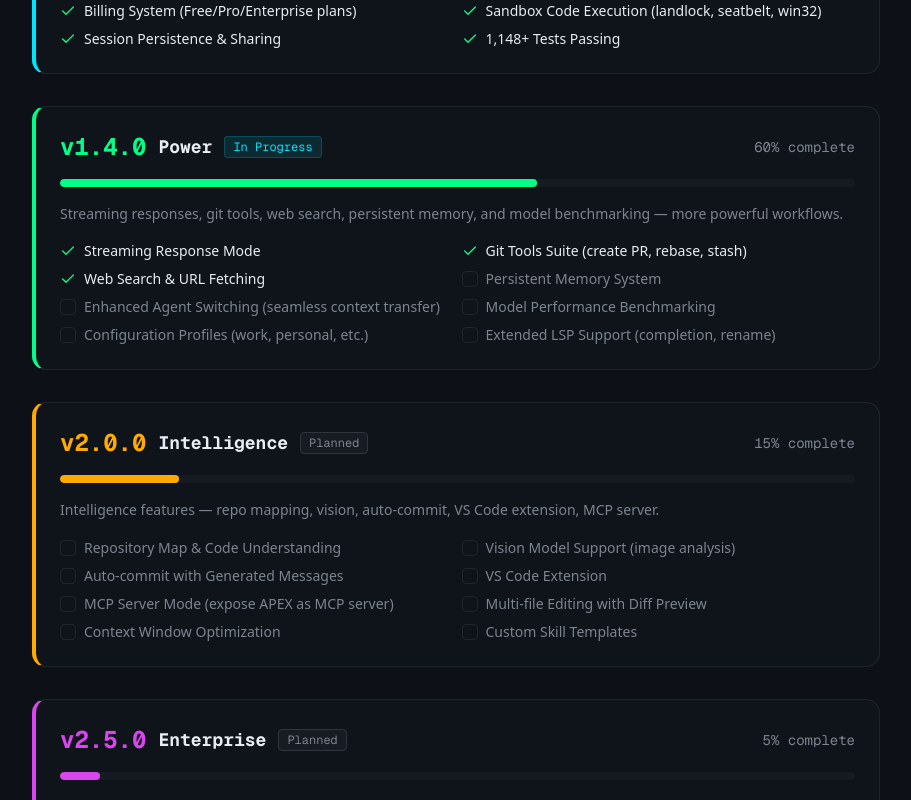
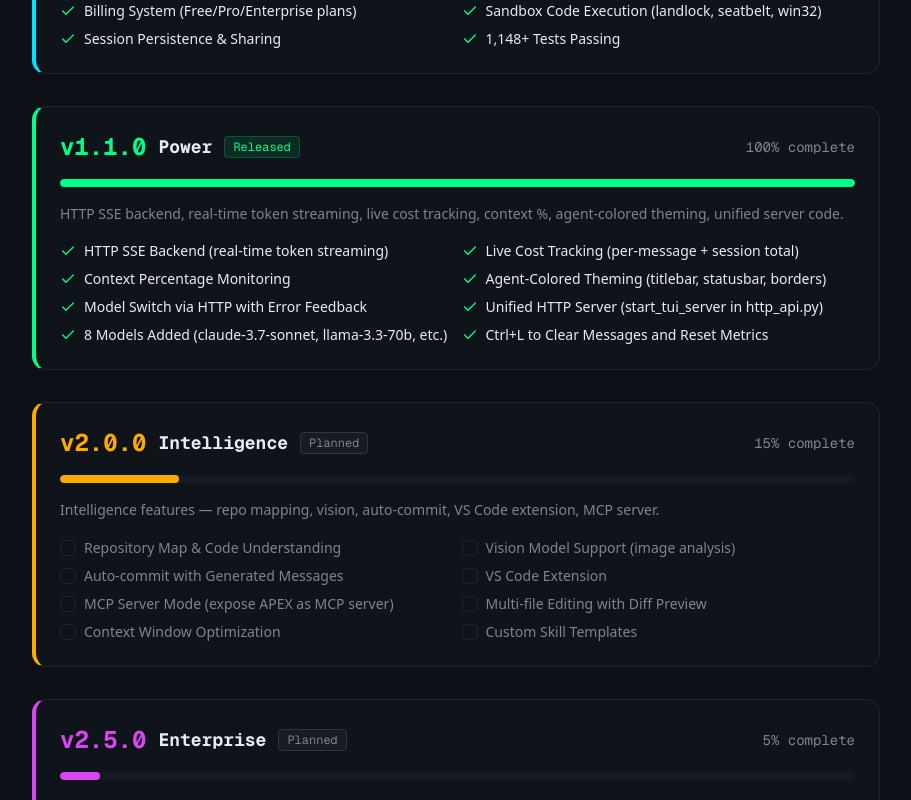
Before and after one commit to Ggboykxz/APEX, a Next.js app: page /roadmap in a window 1280 px wide. Shown: the part 800-1600 px from the top of the page, without its empty margins (184-1095 px from the left). Built offline with nearby package versions, Linux system fonts and the light colour scheme.

Commit message:
chore: update all version references to 1.1.0, fix roadmap, update website footer

```diff
--- a/src/app/roadmap/page.tsx
+++ b/src/app/roadmap/page.tsx
@@ -31,7 +31,7 @@ function NavBar() {
 }
 
 function Footer() {
-  return (<footer className="border-t border-border py-8 mt-auto"><div className="max-w-6xl mx-auto px-4 sm:px-6 flex flex-col md:flex-row items-center justify-between gap-4"><p className="text-xs text-muted-foreground font-mono">MIT License. Built in Gabon 🇬🇦 by <a href="https://github.com/Ggboykxz" target="_blank" className="text-apex-cyan hover:underline">Ggboykxz</a></p><div className="flex items-center gap-6"><a href="/docs" className="text-xs text-muted-foreground hover:text-foreground">Docs</a><a href="https://github.com/Ggboykxz/APEX" target="_blank" rel="noopener noreferrer" className="text-muted-foreground hover:text-foreground"><Github className="w-4 h-4" /></a></div></div></footer>)
+  return (<footer className="border-t border-border py-8 mt-auto"><div className="max-w-6xl mx-auto px-4 sm:px-6 flex flex-col md:flex-row items-center justify-between gap-4"><p className="text-xs text-muted-foreground font-mono">Proprietary — All rights reserved. Built in Gabon 🇬🇦 by <a href="https://github.com/Ggboykxz" target="_blank" className="text-apex-cyan hover:underline">Ggboykxz</a></p><div className="flex items-center gap-6"><a href="/docs" className="text-xs text-muted-foreground hover:text-foreground">Docs</a><a href="https://github.com/Ggboykxz/APEX" target="_blank" rel="noopener noreferrer" className="text-muted-foreground hover:text-foreground"><Github className="w-4 h-4" /></a></div></div></footer>)
 }
 
 const VERSIONS = [
@@ -58,17 +58,17 @@ const VERSIONS = [
     ]
   },
   {
-    version: 'v1.4.0', name: 'Power', status: 'next' as const, progress: 60, color: '#00ff88',
-    desc: 'Streaming responses, git tools, web search, persistent memory, and model benchmarking — more powerful workflows.',
+    version: 'v1.1.0', name: 'Power', status: 'released' as const, progress: 100, color: '#00ff88',
+    desc: 'HTTP SSE backend, real-time token streaming, live cost tracking, context %, agent-colored theming, unified server code.',
     features: [
-      { text: 'Streaming Response Mode', done: true },
-      { text: 'Git Tools Suite (create PR, rebase, stash)', done: true },
-      { text: 'Web Search & URL Fetching', done: true },
-      { text: 'Persistent Memory System', done: false },
-      { text: 'Enhanced Agent Switching (seamless context transfer)', done: false },
-      { text: 'Model Performance Benchmarking', done: false },
-      { text: 'Configuration Profiles (work, personal, etc.)', done: false },
-      { text: 'Extended LSP Support (completion, rename)', done: false },
+      { text: 'HTTP SSE Backend (real-time token streaming)', done: true },
+      { text: 'Live Cost Tracking (per-message + session total)', done: true },
+      { text: 'Context Percentage Monitoring', done: true },
+      { text: 'Agent-Colored Theming (titlebar, statusbar, borders)', done: true },
+      { text: 'Model Switch via HTTP with Error Feedback', done: true },
+      { text: 'Unified HTTP Server (start_tui_server in http_api.py)', done: true },
+      { text: '8 Models Added (claude-3.7-sonnet, llama-3.3-70b, etc.)', done: true },
+      { text: 'Ctrl+L to Clear Messages and Reset Metrics', done: true },
     ]
   },
   {
```
Also changed, not shown: 3 other files (tests, documents, lock files or other folders).
